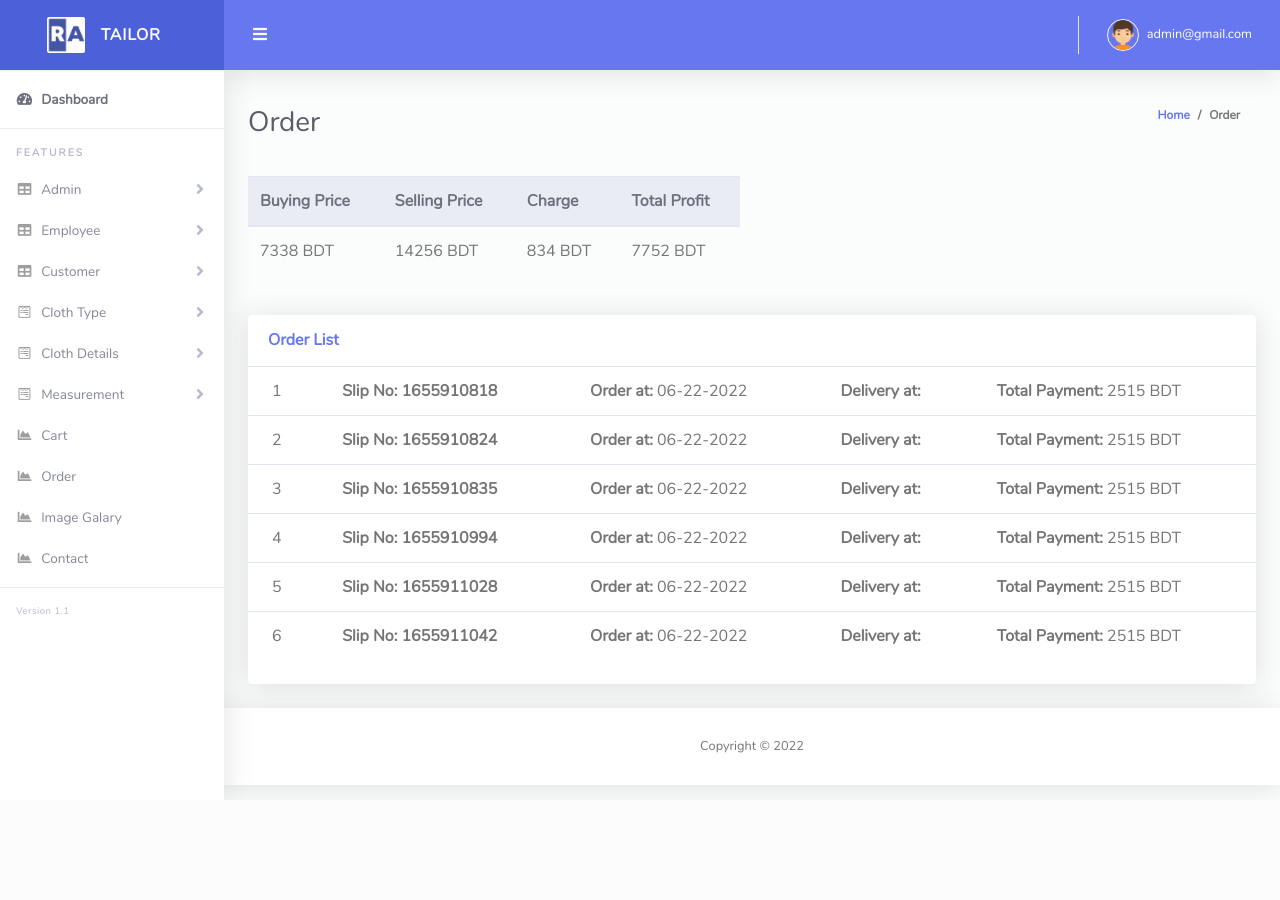
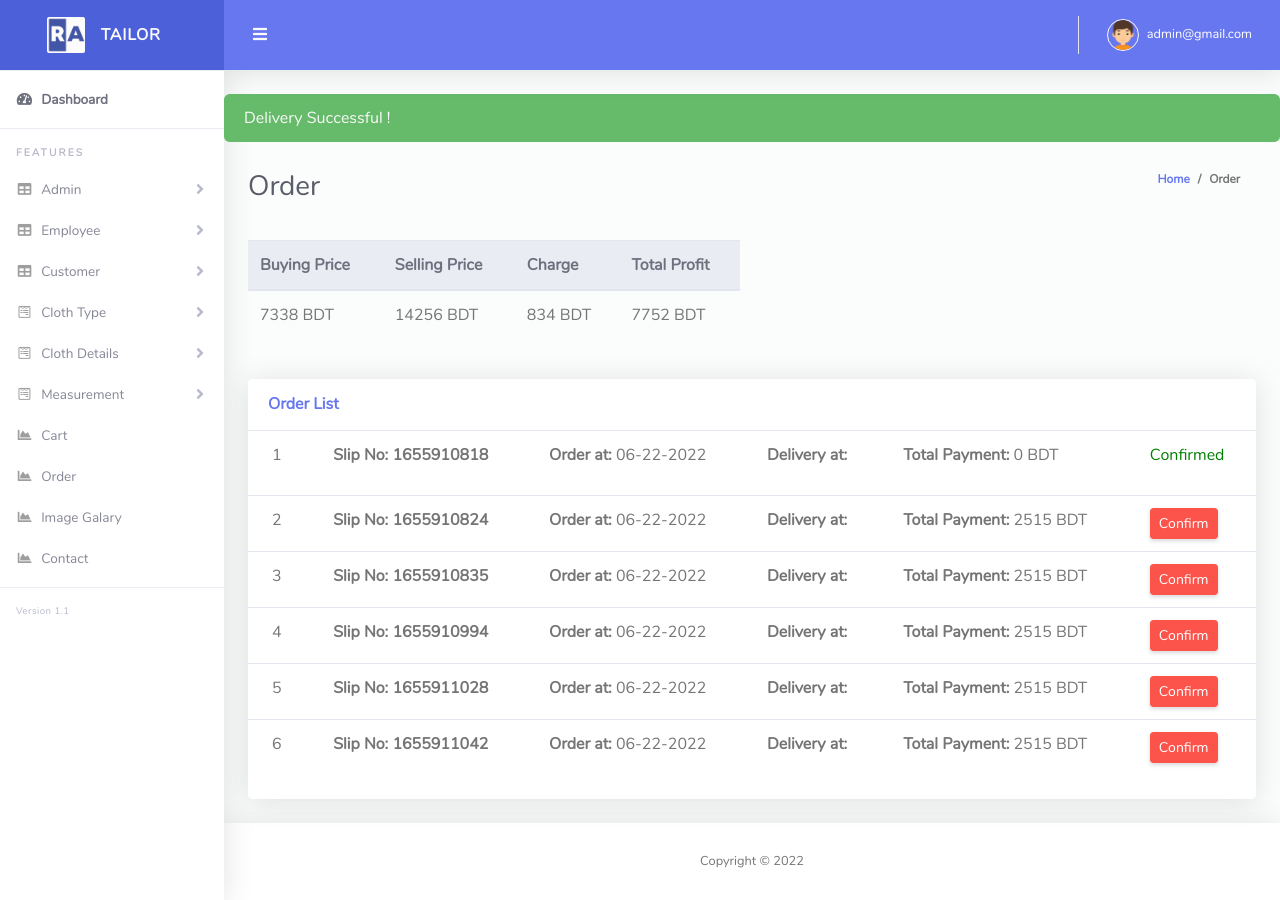
Before and after one commit to dipta995/tailor-shop, a PHP site: page /order.php?delorder=1655910818 in a window 1280 px wide. Before the commit the page ends 800 px from the top, so only its background shows below. Run offline with PHP 8.4, Linux system fonts and the light colour scheme; a user stored in the database is signed in; data comes from the database, SQL or seed files in the repository.

Commit message:
Confirm Order

```diff
--- a/Classes/CartClass.php
+++ b/Classes/CartClass.php
@@ -74,7 +74,7 @@
         LEFT JOIN tbl_customer ON tbl_cart.cus_id = tbl_customer.cus_id
         LEFT JOIN tbl_measurement ON tbl_cart.mes_id =  tbl_measurement.id
         LEFT JOIN tbl_cloth ON tbl_cart.cloth_id = tbl_cloth.id
-        where tbl_cart.soft_delete=0";
+        WHERE tbl_cart.soft_delete=0";
         $result = $this->conn->query($query);
         return $result;
     }
@@ -92,7 +92,7 @@
         LEFT JOIN tbl_customer ON tbl_order.cus_id = tbl_customer.cus_id
         LEFT JOIN tbl_measurement ON tbl_order.mes_id = tbl_measurement.id
         LEFT JOIN tbl_cloth ON tbl_order.cloth_id = tbl_cloth.id
-        WHERE slip_no = $slip_no";
+        WHERE slip_no = $slip_no AND tbl_order.soft_delete=0";
         $result = $this->conn->query($query);
         return $result;
     }
@@ -137,5 +137,21 @@
         return $result;
     }
 
+    public function deleteOrder($id){
+        $query = "UPDATE tbl_order
+                SET
+                soft_delete      = '1'
+                WHERE slip_no    = $id";
+        $result = $this->conn->query($query);
+        if($result === TRUE){
+            $txt = "<div class='alert alert-success'>Delivery Successful !</div>";
+            return $txt;
+        }
+    }
+
+    public function orderCheck($slip_no){
+        $result = $this->conn->query("SELECT * FROM tbl_order WHERE slip_no = '$slip_no' && soft_delete = 1");
+        return mysqli_num_rows($result);
+    }
 
 }
--- a/Classes/EmployeeClass.php
+++ b/Classes/EmployeeClass.php
@@ -170,7 +170,8 @@
             WHERE emp_id           = '$empid'";
             $result = $this->conn->query($qry);
             if($result){
-                return "<script>window.location='employee_list.php';</script>";
+                $txt = "<div class='alert alert-success'>Updated Successfully!</div>";
+                return $txt;
             }
         } else {
             $qry = "UPDATE employee_table
@@ -187,7 +188,8 @@
 
             if($result){
                 move_uploaded_file($file_temp, $move_image);
-                return "<script>window.location='employee_list.php';</script>";
+                $txt = "<div class='alert alert-success'>Updated Successfully!</div>";
+                return $txt;
             }
         }
     }
--- a/order.php
+++ b/order.php
@@ -1,4 +1,10 @@
-<?php include 'layouts/header.php'; ?>
+<?php include 'layouts/header.php';
+if(isset($_GET['delorder'])){
+    $delorder = $_GET['delorder'];
+    $delete = $cart->deleteOrder($delorder);
+	echo $delete;
+}
+?>
 
 <!-- Container Fluid-->
 <div class="container-fluid" id="container-wrapper">
@@ -52,7 +58,6 @@
 
             <div class="table-responsive">
                 <table class="table align-items-center table-flush">
-
                     <?php
                         $i = 0;
                         $view = $cart->viewSlip();
@@ -77,13 +82,22 @@
                             <td><strong>Order at: </strong><?php echo $value['order_at']; ?></td>
                             <td><strong>Delivery at: </strong><?php echo $value['delivery_at']; ?></td>
                             <td><strong>Total Payment: </strong><?= $total_price; ?> BDT</td>
+                            <?php
+                            $s = $cart->orderCheck($value['slip_no']);
+                            if ($s>0) { echo "<td><p style='color:green;'>Confirmed</p></td>"; } else{
+                            ?>
+
+                            <td>
+                                <a href="?delorder=<?php echo $value['slip_no'] ;?>" class="btn btn-sm btn-danger">Confirm</a>
+                            </td>
+                            <?php } ?>
                         </tr>
 
                     </thead>
 
                     <tbody id="panel<?php echo $i; ?>">
                         <tr>
-                            <th width="5%">Order No.</th>
+                            <th width="10%">Order No.</th>
                             <th width="20%">Customer Name</th>
                             <th width="20%">Measurement Details</th>
                             <th width="20%">Cloth Name</th>
--- a/payemployee.php
+++ b/payemployee.php
@@ -1,7 +1,7 @@
 <?php include 'layouts/header.php';
   if (!isset($_GET['salid']) || empty($_GET['salid'])) {
       echo "<script> window.location= 'employee_list.php';</script>";
-  }else{
+  } else {
     $salid = $_GET['salid'];
   }
   if ($_SERVER['REQUEST_METHOD'] == 'POST') {
```
Also changed, not shown: employee_list.php (+6 -3 lines).
